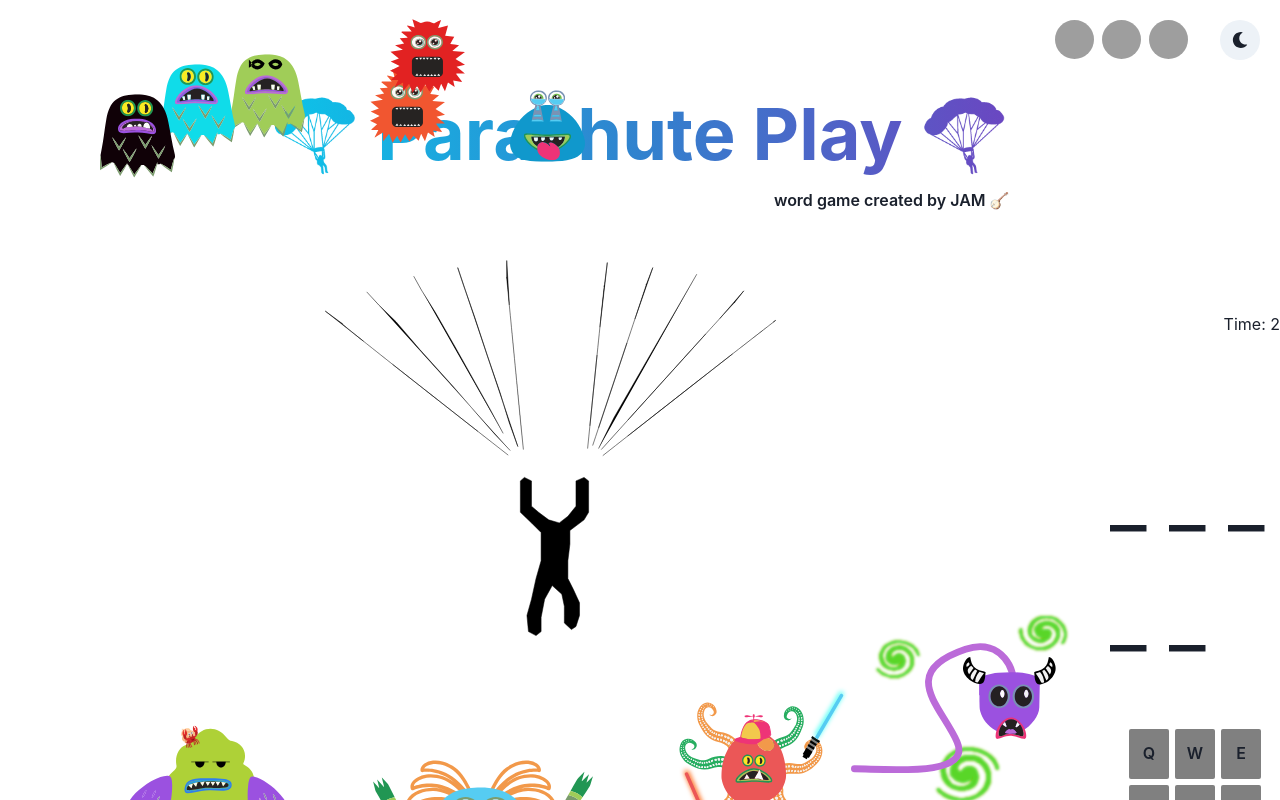
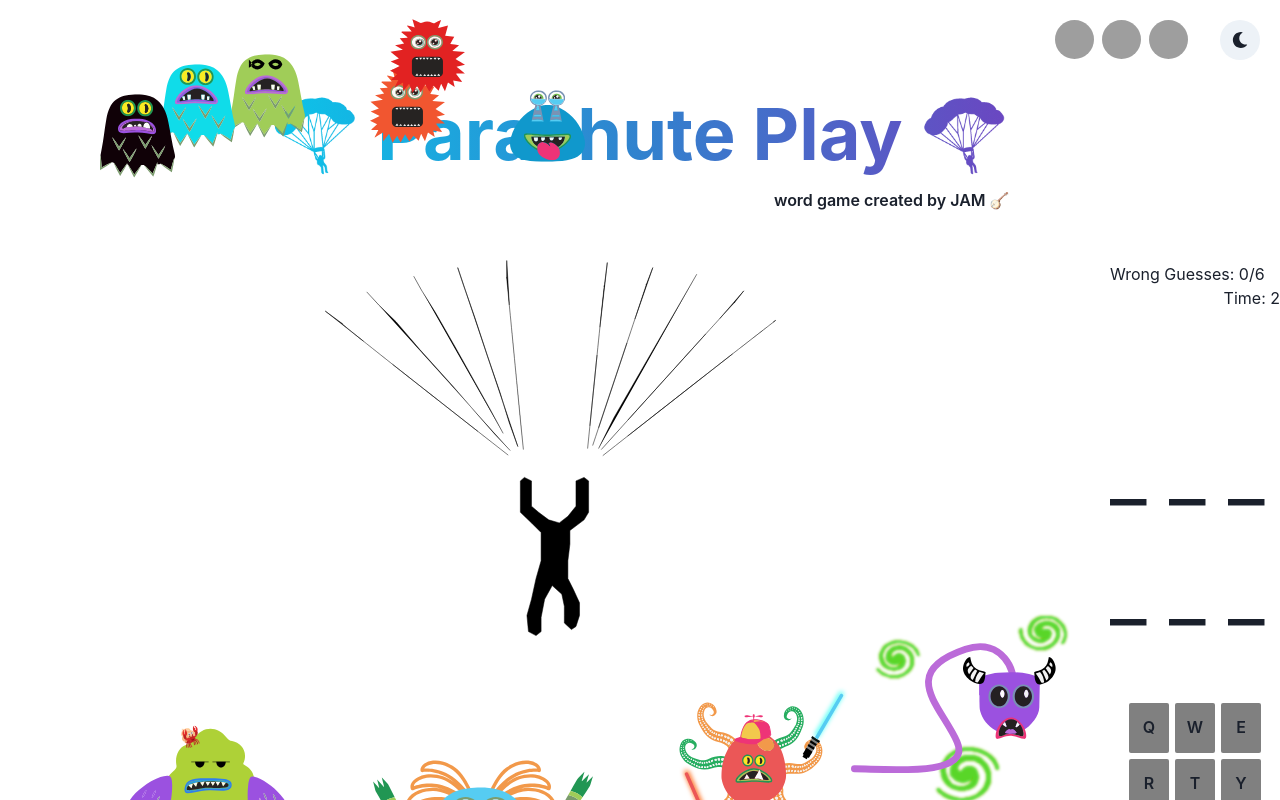
Before and after one commit to jessebubble/parachute-play, a React (Create React App) app in the folder client/: page / in a window 1280 px wide. Both pictures are taken after a click on the button "Play". Shown: the top 800 px of the page. Built offline with nearby package versions, Linux system fonts and the light colour scheme; grey boxes are pictures that could not be loaded.

Commit message:
Restructured the components so everything runs through Game logic and the props are passed to the others, added a utils folder for game condition and to manage popup notifications

```diff
--- a/client/src/components/GameLogic/GameLogic.js
+++ b/client/src/components/GameLogic/GameLogic.js
@@ -1,24 +1,49 @@
-import React, { useState } from "react";
+import React, { useState, useEffect } from "react";
 import { Button, Flex } from "@chakra-ui/react";
 import Word from "../Word/Word";
 import Parachute from "../Parachute";
 import Monsters from "../Monsters";
+import Keyboard from "../Keyboard/Keyboard";
+import Timer from "../Timer/Timer";
+import WrongGuess from "../WrongGuess/WrongGuess";
 
-const GameLogic = () => {
+const GameLogic = ({ key, selectedWord }) => {
   const [isPlaying, setIsPlaying] = useState(false);
-  let wrongGuesses = 0;
+  const [correctGuess, setCorrectGuess] = useState([]);
+  const [wrongGuess, setWrongGuess] = useState([]);
+  const [showNotify, setShowNotify] = useState(false);
 
   const playGame = () => {
     setIsPlaying(!isPlaying);
   };
-
-  const newGame = () => {};
 
   const startGame = (
     <Button size={"lg"} onClick={playGame}>
       Play
     </Button>
   );
+
+  useEffect(() => {
+    const handleKeyInput = (e) => {
+      const { key, keyCode } = e;
+      if (isPlaying && keyCode >= 65 && keyCode <= 90) {
+        const letter = key.toLowerCase();
+        if (selectedWord.includes(letter)) {
+          if (!correctGuess.includes(letter)) {
+            setCorrectGuess((current) => [...current, letter]);
+          } else {
+            //(setShowNotify);
+          }
+        } else {
+          if (!wrongGuess.includes(letter)) {
+            setWrongGuess((current) => [...current, letter]);
+          } else {
+            //(setShowNotify);
+          }
+        }
+      }
+    };
+  });
 
   if (!isPlaying) {
     return (
@@ -28,13 +53,16 @@ const GameLogic = () => {
     );
   } else {
     return (
-      <Flex>
+      <Flex justify={"center"}>
         <div>
-          <Parachute />
+          <Parachute wrongGuess={wrongGuess} />
           <Monsters />
         </div>
         <div>
-          <Word />
+          <WrongGuess wrongGuess={wrongGuess} />
+          <Timer />
+          <Word correctGuess={correctGuess} />
+          <Keyboard />
         </div>
       </Flex>
     );
--- a/client/src/components/Parachute/index.js
+++ b/client/src/components/Parachute/index.js
@@ -1,27 +1,67 @@
 import React from "react";
 
-function Parachute() {
-    return (
-
-        <svg width="1110" height="459" viewBox="0 0 981 908" fill="E7E7E7" xmlns="http://www.w3.org/2000/svg">
-        <g id="Vector">
+function Parachute(wrongGuess) {
+  return (
+    <svg
+      width="1110"
+      height="459"
+      viewBox="0 0 981 908"
+      fill="E7E7E7"
+      xmlns="http://www.w3.org/2000/svg"
+    >
+      <g id="Vector">
         <g id="Right">
-        <path id="right4" d="M585 482C602.067 468.556 618.393 455.705 634 443.43M922 218C937.735 206.344 917.944 221.317 842 280.494M842 280.494C795.399 316.807 727.654 369.765 634 443.43M842 280.494L634 443.43" stroke="black"/>
-        <path id="right3" d="M555 468C556.58 452.29 558.088 437.3 559.529 423M579.331 228C587.361 149.981 588.816 138.212 588 148L594 100L579.331 228ZM579.331 228C577.728 243.575 575.863 261.79 573.702 283M573.702 283C569.937 319.949 565.273 365.989 559.529 423M573.702 283L559.529 423" stroke="black"/>
-        <path id="right2" d="M582 470C590.047 461.078 597.863 452.413 605.453 444C615.466 432.902 625.086 422.24 634.329 412M816.267 211C842.15 182.602 848.146 176.281 845 180L864 156L816.267 211ZM816.267 211C808.878 219.107 799.868 229.014 788.987 241M788.987 241C756.423 276.872 707.104 331.369 634.329 412M788.987 241L634.329 412" stroke="black"/>
-        <path id="right1" d="M565 462C569.042 449.907 572.94 438.245 576.699 427M648.48 212C669.282 149.572 673.255 137.424 671 144L684 110L648.48 212ZM648.48 212C644.052 225.287 638.862 240.853 632.808 259M632.808 259C619.003 300.375 600.704 355.173 576.699 427M632.808 259L576.699 427M576.699 468L607 407L708.056 232L745.014 168L771 123" stroke="black"/>
-
+          <path
+            id="right4"
+            d="M585 482C602.067 468.556 618.393 455.705 634 443.43M922 218C937.735 206.344 917.944 221.317 842 280.494M842 280.494C795.399 316.807 727.654 369.765 634 443.43M842 280.494L634 443.43"
+            stroke="black"
+          />
+          <path
+            id="right3"
+            d="M555 468C556.58 452.29 558.088 437.3 559.529 423M579.331 228C587.361 149.981 588.816 138.212 588 148L594 100L579.331 228ZM579.331 228C577.728 243.575 575.863 261.79 573.702 283M573.702 283C569.937 319.949 565.273 365.989 559.529 423M573.702 283L559.529 423"
+            stroke="black"
+          />
+          <path
+            id="right2"
+            d="M582 470C590.047 461.078 597.863 452.413 605.453 444C615.466 432.902 625.086 422.24 634.329 412M816.267 211C842.15 182.602 848.146 176.281 845 180L864 156L816.267 211ZM816.267 211C808.878 219.107 799.868 229.014 788.987 241M788.987 241C756.423 276.872 707.104 331.369 634.329 412M788.987 241L634.329 412"
+            stroke="black"
+          />
+          <path
+            id="right1"
+            d="M565 462C569.042 449.907 572.94 438.245 576.699 427M648.48 212C669.282 149.572 673.255 137.424 671 144L684 110L648.48 212ZM648.48 212C644.052 225.287 638.862 240.853 632.808 259M632.808 259C619.003 300.375 600.704 355.173 576.699 427M632.808 259L576.699 427M576.699 468L607 407L708.056 232L745.014 168L771 123"
+            stroke="black"
+          />
         </g>
         <g id="Left">
-        <path id="left4" d="M402 472L371 439L334 397L288 344L223 272L176 217L142 184L118 158" stroke="black"/>
-        <path id="left3" d="M388 438L362 390L293 267L254 199L226 154L211 127M417 464L400 417L382 358L357 285L332 209L310 146L298 110L417 464Z" stroke="black"/>
-        <path id="left2" d="M428 470L423 421C417.982 369.043 413.808 325.817 410.349 290C405.793 242.811 402.478 208.484 400.114 184M400.114 184C395.405 135.218 394.469 125.512 395 131V96L400.114 184Z" stroke="black"/>
-        <path id="left1" d="M398 481C376.73 464.371 356.753 448.742 338 434.057M112 255.917C72.6939 224.477 64.7201 217.428 70 221L36 196L112 255.917ZM112 255.917C126.46 267.483 145.16 282.35 169 301.204M169 301.204C209.243 333.029 264.133 376.214 338 434.057M169 301.204L338 434.057" stroke="black"/>
+          <path
+            id="left4"
+            d="M402 472L371 439L334 397L288 344L223 272L176 217L142 184L118 158"
+            stroke="black"
+          />
+          <path
+            id="left3"
+            d="M388 438L362 390L293 267L254 199L226 154L211 127M417 464L400 417L382 358L357 285L332 209L310 146L298 110L417 464Z"
+            stroke="black"
+          />
+          <path
+            id="left2"
+            d="M428 470L423 421C417.982 369.043 413.808 325.817 410.349 290C405.793 242.811 402.478 208.484 400.114 184M400.114 184C395.405 135.218 394.469 125.512 395 131V96L400.114 184Z"
+            stroke="black"
+          />
+          <path
+            id="left1"
+            d="M398 481C376.73 464.371 356.753 448.742 338 434.057M112 255.917C72.6939 224.477 64.7201 217.428 70 221L36 196L112 255.917ZM112 255.917C126.46 267.483 145.16 282.35 169 301.204M169 301.204C209.243 333.029 264.133 376.214 338 434.057M169 301.204L338 434.057"
+            stroke="black"
+          />
         </g>
-        <path id="body" d="M470 766L485 739L504 756L509 780V798V813L523 826L532 820L539 798V773L527 747L516 725V690L520 657V630L548 609L557 594V558V532L548 525L532 532V558V582L516 602L499 615L478 609L458 594L444 582V558V532L430 525L422 532V558V594L444 615L463 634V657V690L453 725L444 766L435 798L438 830L453 838L463 830V802L470 766Z" stroke="black"/>
-        </g>
-        </svg>
-    );
+        <path
+          id="body"
+          d="M470 766L485 739L504 756L509 780V798V813L523 826L532 820L539 798V773L527 747L516 725V690L520 657V630L548 609L557 594V558V532L548 525L532 532V558V582L516 602L499 615L478 609L458 594L444 582V558V532L430 525L422 532V558V594L444 615L463 634V657V690L453 725L444 766L435 798L438 830L453 838L463 830V802L470 766Z"
+          stroke="black"
+        />
+      </g>
+    </svg>
+  );
 }
 
 export default Parachute;
--- a/client/src/components/Timer/index.js
+++ b/client/src/components/Timer/Timer.js
@@ -17,7 +17,7 @@ const Timer = () => {
     return () => clearInterval(interval);
   }, [isActive, timer]);
   return (
-    <Flex justify={"flex-end"} marginTop={"100"}>
+    <Flex justify={"flex-end"}>
       <div>Time: {timer}</div>
     </Flex>
   );
--- a/client/src/components/Word/Word.js
+++ b/client/src/components/Word/Word.js
@@ -1,20 +1,20 @@
 import React from "react";
 import { Flex, Text } from "@chakra-ui/react";
-import Keyboard from "../Keyboard/Keyboard";
-import Timer from "../Timer";
 
-const Word = () => {
+const Word = ({ correctGuess, wrongGuess, keys }) => {
   const words = ["TEST", "BILLY", "WIZARD"];
-  let selectedWord = words[Math.floor(Math.random() * words.length)];
-  const wordToGuess = selectedWord.split("").fill("_").join(" ");
+
+  const getRandomWord = () => {
+    let selectedWord = words[Math.floor(Math.random() * words.length)];
+    const wordToGuess = selectedWord.split("").fill("_").join(" ");
+    return wordToGuess;
+  };
 
   return (
     <div>
-      <Timer />
       <Flex justify={"center"} marginTop={"100"}>
-        <Text fontSize={"80px"}>{wordToGuess}</Text>
+        <Text fontSize={"80px"}>{getRandomWord()}</Text>
       </Flex>
-      <Keyboard />
     </div>
   );
 };
--- /dev/null
+++ b/client/src/components/WrongGuess/WrongGuess.js
@@ -0,0 +1,16 @@
+import React from "react";
+import { Flex } from "@chakra-ui/react";
+
+const WrongGuess = ({ wrongGuess }) => {
+  let wrongGuesses = 0;
+  return (
+    <Flex justify={"flex-start"} marginTop={"50"}>
+      <div>Wrong Guesses: {wrongGuesses}/6</div>
+      {wrongGuess.map((letter, index) => (
+        <span key={index}>{`${letter} ,`}</span>
+      ))}
+    </Flex>
+  );
+};
+
+export default WrongGuess;
```
Also changed, not shown: client/src/components/Popup/Popup.js (added, +7 -0 lines), client/src/utils/checkGameState.js (added), client/src/utils/notifications.js (added).
